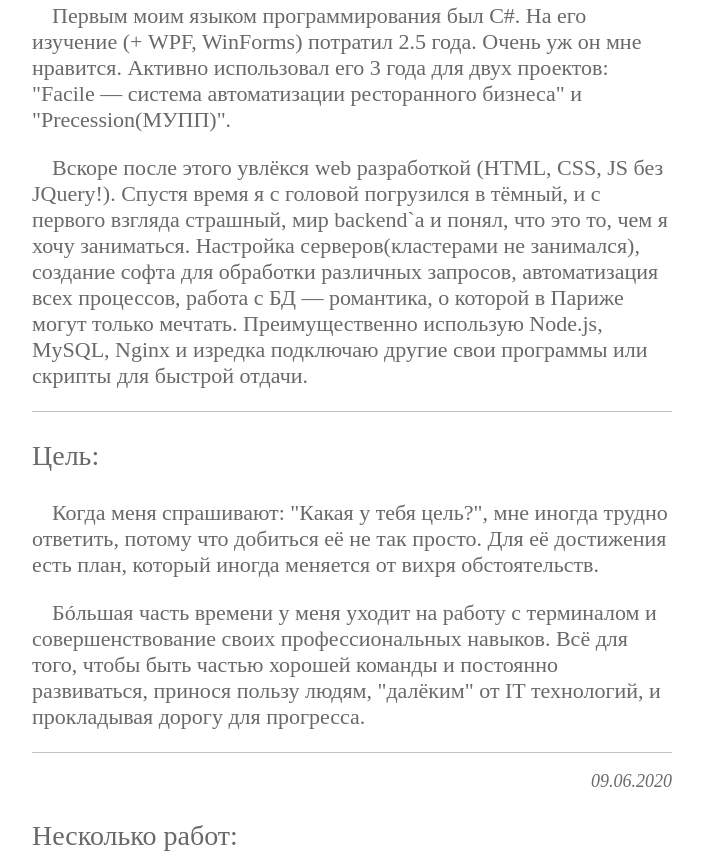
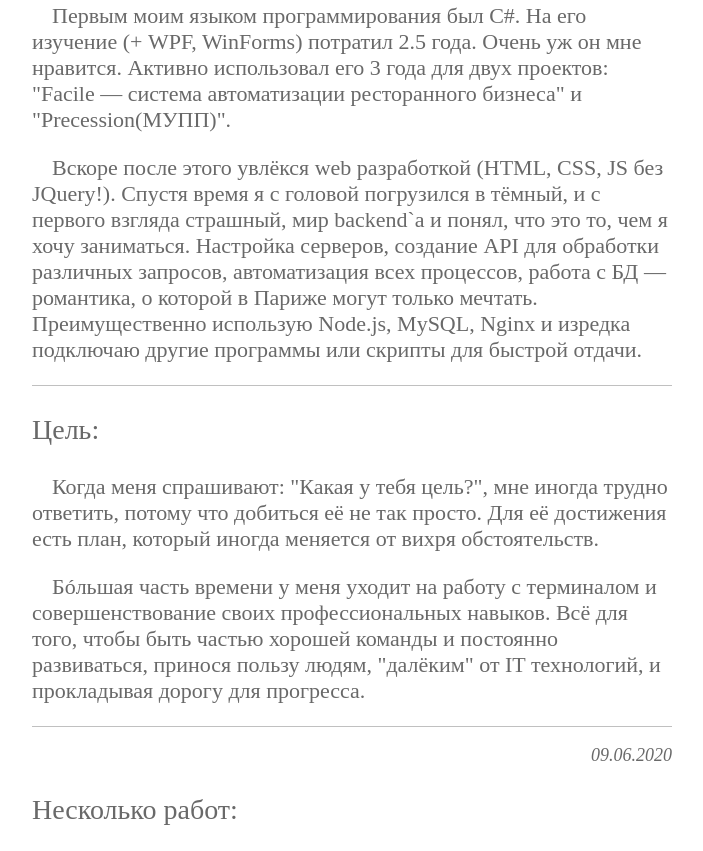
Before and after one commit to SashaShrek/DigitalWorld, a plain HTML site: page index.html in a window 1280 px wide. Shown: the part 648-1499 px from the top of the page, without its empty margins (288-991 px from the left). Drawn offline with Linux system fonts and the light colour scheme.

Commit message:
Update index.html

```diff
--- a/index.html
+++ b/index.html
@@ -29,9 +29,9 @@
                 </p>
                 <p>
                     Вскоре после этого увлёкся web разработкой (HTML, CSS, JS без JQuery!). Спустя время я с головой погрузился в тёмный, и с первого взгляда страшный,
-                    мир backend`а и понял, что это то, чем я хочу заниматься. Настройка серверов(кластерами не занимался), создание софта для обработки различных запросов,
+                    мир backend`а и понял, что это то, чем я хочу заниматься. Настройка серверов, создание API для обработки различных запросов,
                     автоматизация всех процессов, работа с БД — романтика, о которой в Париже могут только мечтать. Преимущественно использую Node.js, MySQL,
-                    Nginx и изредка подключаю другие свои программы или скрипты для быстрой отдачи.
+                    Nginx и изредка подключаю другие программы или скрипты для быстрой отдачи.
                 </p>
             </div>
             <hr size=1 color="Silver">
@@ -83,7 +83,7 @@
             </div>
             <div class="precession">
                 <p>PRECESSION</p>
-                <p>Приложение для МУПП (Международной Универсальной Парнёрской Программы)</p>
+                <p>Приложение для МУПП (Международной Универсальной Партнёрской Программы)</p>
                 <p>Создано для ограниченного круга лиц</p>
                 <div id="precessionImg">
                     <a href="http://188.227.86.17/whoiam/prec.png" target="_blank">
```
